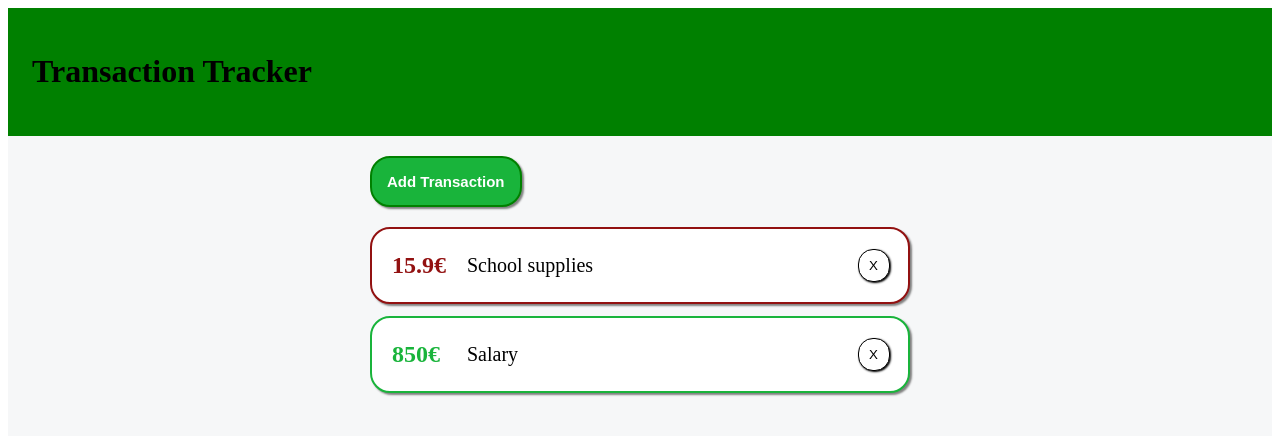
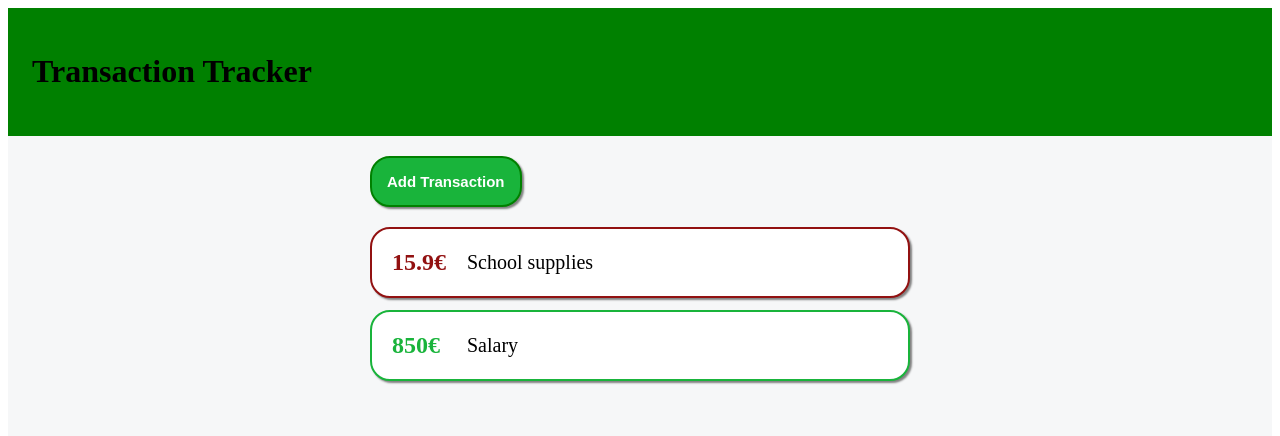
Before and after one commit to Tiisler/TransactionTracker, a Vue app: page / in a window 1280 px wide. Shown: the top 436 px of the page. Built offline with nearby package versions, Linux system fonts and the light colour scheme.

Commit message:
Added editing tab alongside it's features

```diff
--- a/src/App.vue
+++ b/src/App.vue
@@ -5,6 +5,7 @@ import editModal from "./editModal.vue";
 
 const showAddModal = ref(false)
 const showEditModal = ref(false)
+const selectedTransaction = ref(null)
 
 let id = 0
 const transactionList = ref([{ id: id++, amount: 15.9, description: "School supplies", isIncome: false },
@@ -12,21 +13,26 @@ const transactionList = ref([{ id: id++, amount: 15.9, description: "School supp
 ])
 
 
-function deleteTransaction(index) {
-  transactionList.value.splice(index, 1)
-}
-
 function handleAddTransaction(newTransaction) {
   transactionList.value.push({ id: id++, amount: newTransaction.amount, description: newTransaction.description, isIncome: newTransaction.isIncome })
   showAddModal.value = false;
 }
 
-function handleUpdateTransaction(newTransaction) {
+function handleUpdateTransaction(updatedTransaction) {
+  const index = transactionList.value.findIndex(t => t.id === updatedTransaction.id)
+  if (index !== -1) {
+    transactionList.value[index] = updatedTransaction
+  }
+  showEditModal.value = false
+}
 
-
+function handleRemoveTransaction() {
+  transactionList.value = transactionList.value.filter(t => t.id !== selectedTransaction.value.id)
+  showEditModal.value = false
 }
 
 function updateFunction(transaction) {
+  selectedTransaction.value = transaction
   showEditModal.value = true
 
 }
@@ -46,17 +52,16 @@ function updateFunction(transaction) {
       <div class="transactions">
         <div id="transactionDiv" @click="updateFunction(transaction)"
           :class="{ isIncome: transaction.isIncome, isExpense: !transaction.isIncome }"
-          v-for="(transaction, index) in transactionList" :key="transaction.id">
+          v-for="transaction in transactionList" :key="transaction.id">
           <b><span class="transactionAmount">{{ transaction.amount + "€" }}</span></b>
           <span class="transactionDescription">{{ transaction.description }}</span>
-          <button class="deleteButton" @click="deleteTransaction(index)">X</button>
         </div>
       </div>
     </div>
 
     <addModal v-if="showAddModal" @close="showAddModal = false" @add="handleAddTransaction" />
-    <editModal v-if="showEditModal" @close="showEditModal = false" @edit="handleUpdateTransaction"
-      @remove="handleRemoveTransaction" />
+    <editModal v-if="showEditModal" @close="showEditModal = false" :transaction="selectedTransaction"
+      @edit="handleUpdateTransaction" @remove="handleRemoveTransaction" />
 
   </div>
 
@@ -133,23 +138,6 @@ function updateFunction(transaction) {
   font-size: 1.25rem;
 }
 
-.deleteButton {
-  border: none;
-  background-color: white;
-  border-radius: 15px;
-  border-color: black;
-  padding: 8px 20px 8px 10px;
-  border: 1px solid;
-  transition: 200ms;
-  box-shadow: 1px 1px 2px;
-}
-
-.deleteButton:hover {
-  cursor: pointer;
-  scale: 1.1;
-  background-color: rgb(247, 243, 243);
-}
-
 #showAddModalButton {
   padding: 15px;
   margin: 20px 20px 20px 50px;
--- a/src/editModal.vue
+++ b/src/editModal.vue
@@ -3,11 +3,15 @@ import { ref } from 'vue'
 
 const emit = defineEmits("edit", "remove", "close")
 
-const description = ref("")
-const amount = ref(null)
-const profitOrLoss = ref("")
+const props = defineProps(["transaction"])
 
-function editTransaction(id) {
+const id = ref(props.transaction.id)
+const description = ref(props.transaction.description)
+const amount = ref(props.transaction.amount)
+const profitOrLoss = ref(props.transaction.isIncome ? "Income" : "Expense")
+
+
+function editTransaction() {
 
     if (!description.value || !amount.value || !profitOrLoss.value) {
         alert("Please fill all fields!");
@@ -19,14 +23,11 @@ function editTransaction(id) {
         income = true;
     }
 
-    emit("edit", { id: id, description: description.value, amount: amount.value, isIncome: income })
+    emit("edit", { id: id.value, description: description.value, amount: amount.value, isIncome: income })
     newTransaction.value = "";
     amount.value = null;
 }
 
-function deleteTransaction() {
-    console.log("test")
-}
 
 </script>
 
@@ -34,7 +35,7 @@ function deleteTransaction() {
 
     <div class="modalOverlay">
         <div class="modalContent">
-            <h2>Add new transaction</h2>
+            <h2>Edit Transaction</h2>
             <hr id="upperLine">
             <input v-model="description" placeholder="Description" maxlength="70">
             <input type="number" v-model="amount" placeholder="Amount">
@@ -46,9 +47,9 @@ function deleteTransaction() {
             </select>
             <hr id="lowerLine">
             <div class="flexButtons">
-                <button @click="editTransaction(id)" class="addButton">Update</button>
+                <button @click="editTransaction" class="updateButton">Update</button>
                 <button @click="emit('close')" class="cancelButton">Cancel</button>
-                <button @click="deleteTransaction" class="deleteButton">Delete</button>
+                <button @click="emit('remove')" class="deleteButton">Delete</button>
             </div>
         </div>
     </div>
@@ -103,11 +104,11 @@ input {
     box-shadow: 2px 2px 2px rgb(238, 237, 237);
 }
 
-.addButton {
+.updateButton {
     background-color: rgb(25, 180, 59);
     color: white;
     border: 1px solid green;
-    padding: 10px 23px;
+    padding: 10px 17px;
     border-radius: 4px;
     cursor: pointer;
     margin-right: 15px;
@@ -117,11 +118,28 @@ input {
     box-shadow: 2px 2px 3px gray;
 }
 
-.addButton:hover {
+.updateButton:hover {
     transform: translateY(-2px);
 }
 
 .cancelButton {
+    background-color: #7a7370b7;
+    color: white;
+    font-weight: bold;
+    padding: 10px 16px;
+    border-radius: 4px;
+    cursor: pointer;
+    border-radius: 10px;
+    transition: 200ms;
+    border: 1px solid rgb(56, 54, 54);
+    box-shadow: 2px 2px 3px gray;
+}
+
+.cancelButton:hover {
+    transform: translateY(-2px);
+}
+
+.deleteButton {
     background-color: #a72c07b7;
     color: white;
     font-weight: bold;
@@ -132,9 +150,10 @@ input {
     transition: 200ms;
     border: 1px solid rgb(133, 28, 28);
     box-shadow: 2px 2px 3px gray;
+    margin-left: 15px;
 }
 
-.cancelButton:hover {
+.deleteButton:hover {
     transform: translateY(-2px);
 }
 
```
